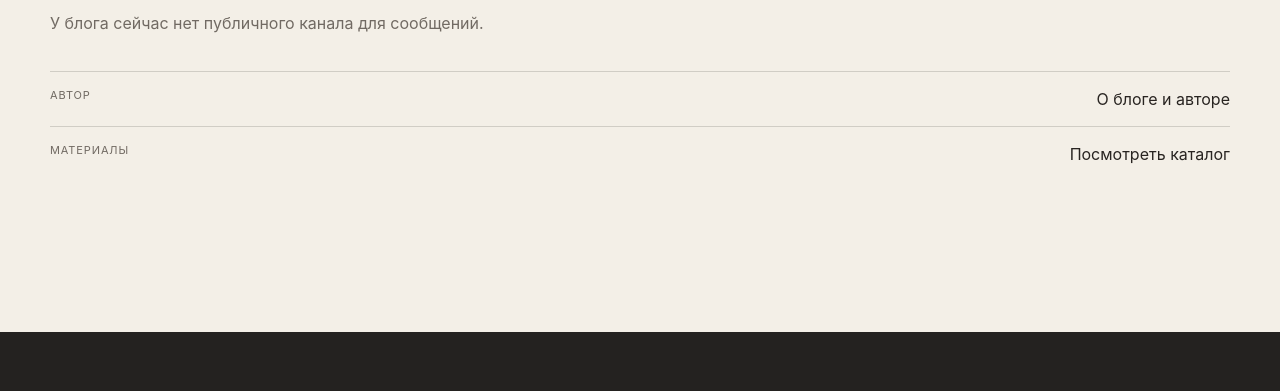
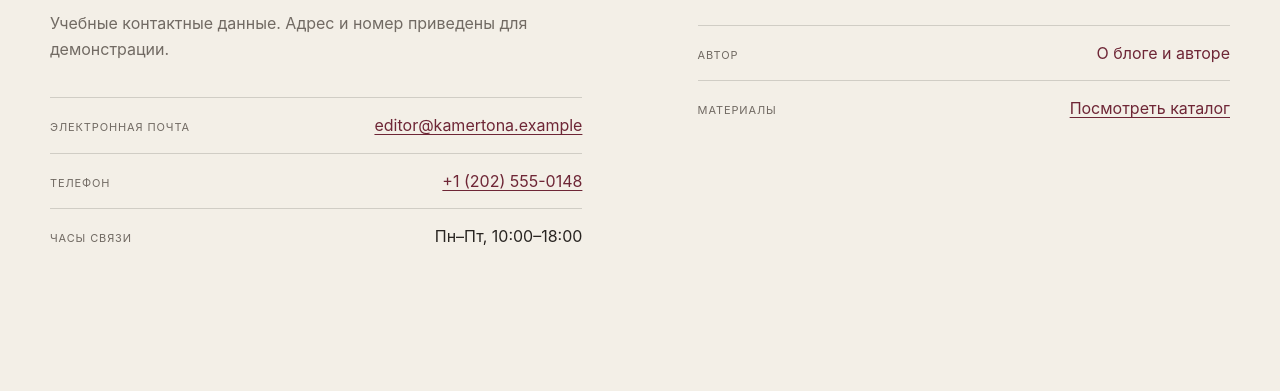
Before and after one commit to justangelha/justangelha.github.io, a plain HTML site: page contacts.html in a window 1280 px wide. Shown: the part 757-1148 px from the top of the page. Drawn offline with Linux system fonts and the light colour scheme.

Commit message:
Refine contacts and article typography

```diff
--- a/contacts.html
+++ b/contacts.html
@@ -39,23 +39,42 @@
             <span class="eyebrow">Обратная связь</span>
             <h1>Контакты</h1>
           </div>
-          <p>Информация о связи с автором музыкального блога.</p>
+          <p>Контакты редакции, информация об авторе и ссылки на материалы блога.</p>
         </div>
       </header>
       <section class="section container">
-        <div class="contact-details">
-          <h2>Обратная связь</h2>
-          <p>У блога сейчас нет публичного канала для сообщений.</p>
+        <div class="contact-grid">
+          <section class="contact-details" aria-labelledby="editorial-contacts">
+            <h2 id="editorial-contacts">Контакты редакции</h2>
+            <p>Учебные контактные данные. Адрес и номер приведены для демонстрации.</p>
+            <ul class="contact-list">
+              <li>
+                <span>Электронная почта</span>
+                <a href="mailto:editor@kamertona.example">editor@kamertona.example</a>
+              </li>
+              <li>
+                <span>Телефон</span>
+                <a href="tel:+12025550148">+1 (202) 555-0148</a>
+              </li>
+              <li>
+                <span>Часы связи</span>
+                <div>Пн–Пт, 10:00–18:00</div>
+              </li>
+            </ul>
+          </section>
+          <section class="contact-details" aria-labelledby="blog-links">
+            <h2 id="blog-links">О блоге</h2>
             <ul class="contact-list">
               <li>
                 <span>Автор</span>
-              <a href="about.html">О блоге и авторе</a>
+                <a class="contact-author-link" href="about.html">О блоге и авторе</a>
               </li>
               <li>
                 <span>Материалы</span>
                 <a href="catalog.html">Посмотреть каталог</a>
               </li>
             </ul>
+          </section>
         </div>
       </section>
     </main>
--- a/css/style.css
+++ b/css/style.css
@@ -358,7 +358,7 @@ svg {
   align-items: center;
   margin-bottom: 32px;
   color: var(--wine);
-  font-size: 10px;
+  font-size: 14px;
   letter-spacing: 0.18em;
   text-transform: uppercase;
 }
@@ -619,7 +619,7 @@ svg {
   bottom: 10px;
   color: rgba(255, 255, 255, 0.92);
   font-family: var(--serif);
-  font-size: 13px;
+  font-size: 17px;
   text-shadow: 0 1px 5px #000;
 }
 .card-body {
@@ -1085,6 +1085,9 @@ svg {
   font-size: 19px;
   line-height: 1.82;
 }
+.article-content section > p {
+  text-indent: 1.25em;
+}
 .article-content blockquote {
   margin: 42px 0;
   padding: 34px 0 34px 32px;
@@ -1217,7 +1220,7 @@ svg {
 
 .contact-grid {
   display: grid;
-  grid-template-columns: 0.75fr 1.25fr;
+  grid-template-columns: repeat(2, minmax(0, 1fr));
   gap: clamp(50px, 9vw, 120px);
 }
 .contact-details h2,
@@ -1238,6 +1241,9 @@ svg {
 .contact-list li {
   padding: 14px 0;
   display: flex;
+  flex-wrap: wrap;
+  align-items: baseline;
+  gap: 4px 18px;
   justify-content: space-between;
   border-top: 1px solid var(--line);
 }
@@ -1247,8 +1253,26 @@ svg {
   text-transform: uppercase;
   letter-spacing: 0.08em;
 }
-.contact-list a:hover {
-  color: var(--wine);
+.contact-list a {
+  color: var(--wine);
+  overflow-wrap: anywhere;
+  text-decoration: underline;
+  text-underline-offset: 0.2em;
+}
+.contact-list a:visited {
+  color: var(--visited);
+}
+.contact-list .contact-author-link {
+  text-decoration-color: var(--paper);
+}
+.contact-list .contact-author-link.is-visited {
+  color: var(--visited);
+  text-decoration-color: currentColor;
+}
+.contact-list .contact-author-link:visited,
+.contact-list .contact-author-link:hover,
+.contact-list .contact-author-link:focus-visible {
+  text-decoration-color: currentColor;
 }
 .form-row {
   display: grid;
--- a/js/script.js
+++ b/js/script.js
@@ -589,6 +589,16 @@
   }
 
   function bindGlobalEvents() {
+    const authorLink = document.querySelector(".contact-author-link");
+    if (authorLink) {
+      const visitedKey = "kamertona-contact-author-visited";
+      authorLink.classList.toggle("is-visited", localStorage.getItem(visitedKey) === "1");
+      authorLink.addEventListener("click", () => {
+        authorLink.classList.add("is-visited");
+        localStorage.setItem(visitedKey, "1");
+      });
+    }
+
     document.addEventListener("click", (event) => {
       const favorite = event.target.closest("[data-favorite]");
       if (favorite) {
```
Lines whose indentation alone changed are shown as unchanged.
